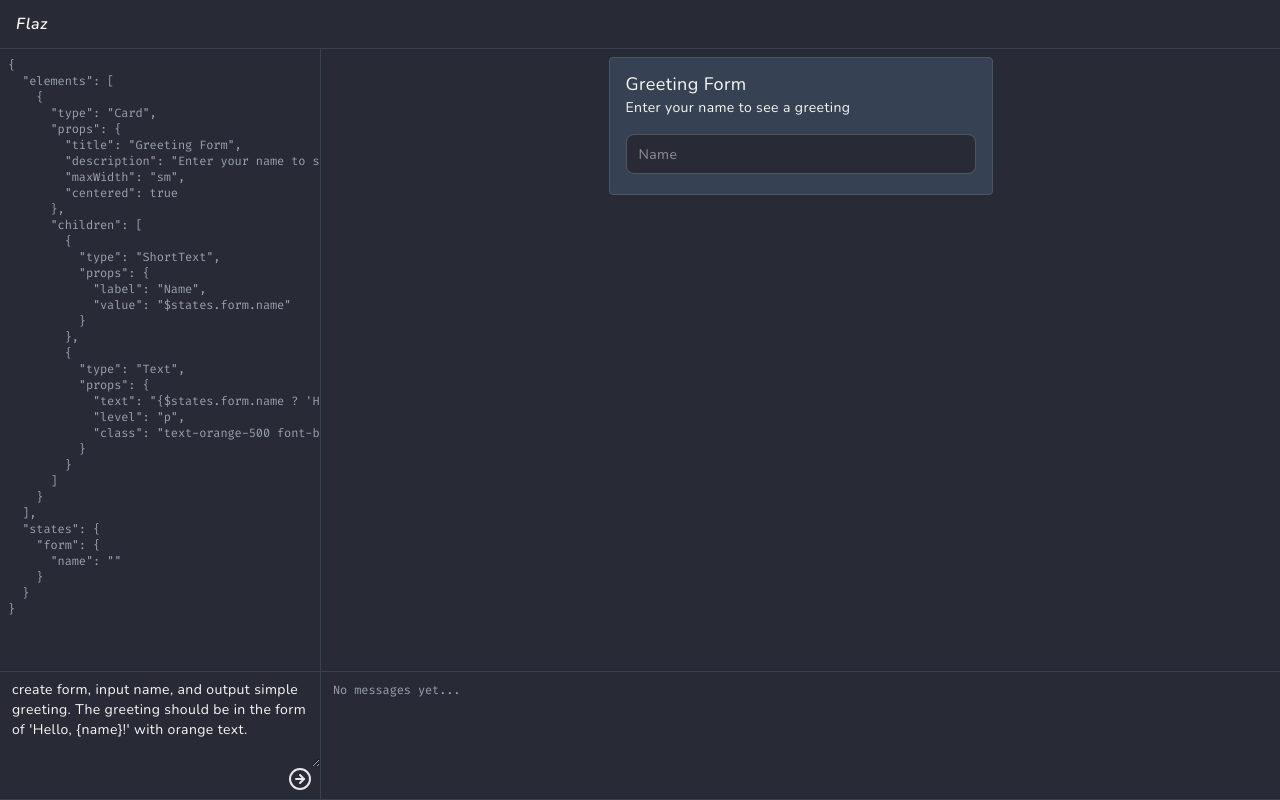
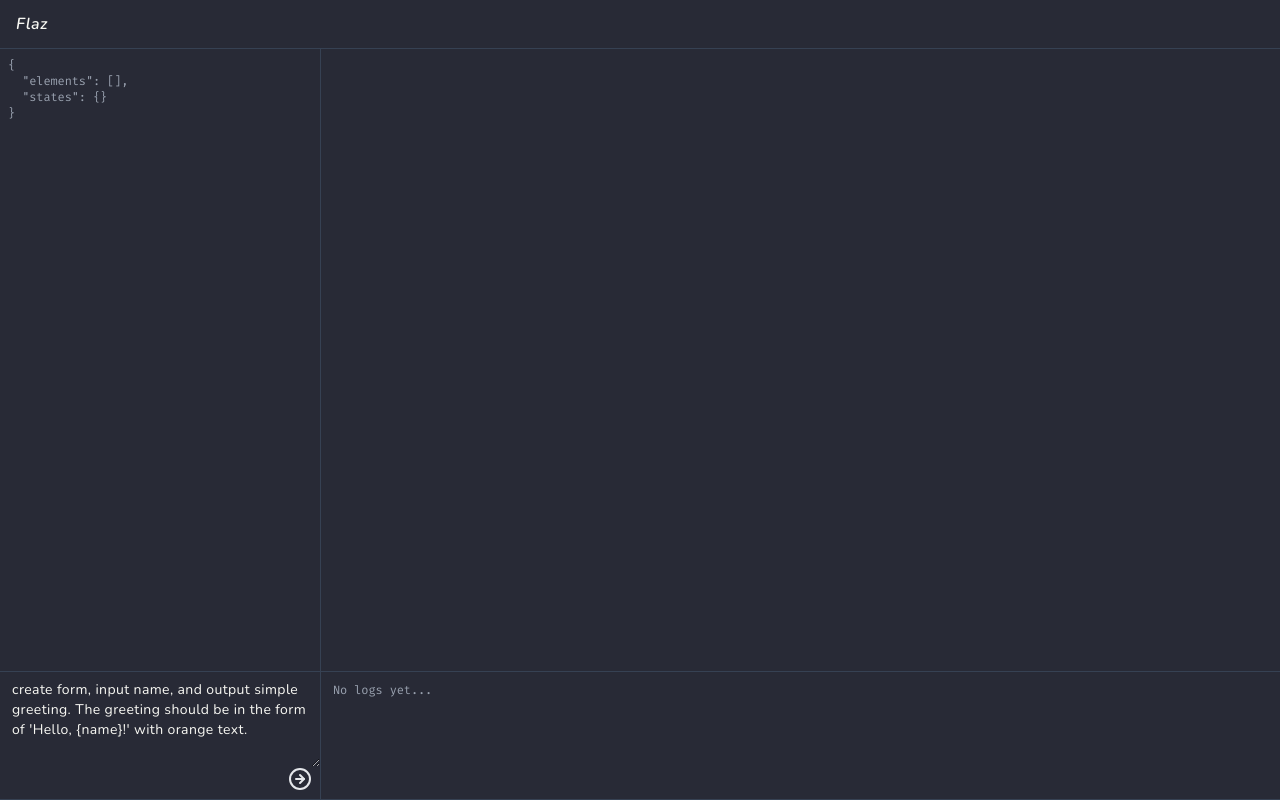
Before and after one commit to adwidianjaya/flaz-sveltekit, a SvelteKit app: page / in a window 1280 px wide. Built offline with nearby package versions, Linux system fonts and the light colour scheme.

Commit message:
fix convertDefinitionToRenderSchema return empty object

```diff
--- a/package.json
+++ b/package.json
@@ -25,6 +25,7 @@
 		"vite": "^7.3.1"
 	},
 	"dependencies": {
+		"@toon-format/toon": "^2.1.0",
 		"daisyui": "^5.5.18",
 		"dayjs": "^1.11.19",
 		"lucide-svelte": "^0.564.0",
--- a/src/lib/json-render/reactive-props.svelte.js
+++ b/src/lib/json-render/reactive-props.svelte.js
@@ -59,7 +59,7 @@ export function createReactiveProps(
         }
 
         // If bound, update the page state.
-        console.log("...set", newValue, bindingPath);
+        // console.log("...set", newValue, bindingPath);
         set(states || {}, bindingPath, newValue);
       },
       enumerable: true,
--- a/src/lib/json-render/utilities.js
+++ b/src/lib/json-render/utilities.js
@@ -14,7 +14,9 @@ export const updateDefinitionByOperationString = ({
 }) => {
   let operation = null;
   try {
-    operation = JSON.parse(operationString);
+    operation = JSON.parse(
+      operationString.split(`"\"`).join(`"`).split(`\""`).join(`"`),
+    );
   } catch (err) {
     console.warn(
       "...error parsing operationString",
@@ -48,23 +50,27 @@ export const updateDefinitionByOperationString = ({
       }
     }
   } else if (operation.path.startsWith("$elements")) {
-    if (operation.op === "remove") {
-      delete definition.elements[operation.path.split("$elements.").join("")];
-    } else if (operation.op === "replace") {
-      definition.elements[operation.path.split("$elements.").join("")] =
-        operation.value;
-    } else if (operation.op === "add") {
-      const elementId = operation.path.split("$elements.").join("");
-      definition.elements[elementId] = operation.value;
+    const path = operation.path.split("$elements.").join("");
+    if (path === "$elements") {
+      definition.elements = {};
+    } else {
+      if (operation.op === "remove") {
+        delete definition.elements[path];
+      } else if (operation.op === "replace") {
+        set(definition.elements, path, operation.value);
+      } else if (operation.op === "add") {
+        const elementId = path;
+        definition.elements[elementId] = operation.value;
+      }
     }
   } else if (operation.path.startsWith("$root")) {
-    definition.root = operation.value;
+    definition.root = operation.value || "";
   }
 
   return definition;
 };
 
-const convertChildToRenderStructure = ({ element, definition }) => {
+const convertChildToRenderSchema = ({ element, definition }) => {
   if (!element) return null;
 
   let renderStructure = JSON.parse(JSON.stringify(element));
@@ -72,7 +78,7 @@ const convertChildToRenderStructure = ({ element, definition }) => {
   if (renderStructure.children?.length > 0) {
     renderStructure.children = renderStructure.children
       .map(childId => {
-        return convertChildToRenderStructure({
+        return convertChildToRenderSchema({
           element: definition.elements[childId],
           definition,
         });
@@ -88,12 +94,15 @@ export const convertDefinitionToRenderSchema = ({
   initialStates = {},
 }) => {
   if (!definition.root || !definition.elements[definition.root]) {
-    return {};
+    return {
+      elements: [],
+      states: {},
+    };
   }
 
-  let render = {
+  let schema = {
     elements: [
-      convertChildToRenderStructure({
+      convertChildToRenderSchema({
         element: definition.elements[definition.root],
         definition,
       }),
@@ -101,5 +110,6 @@ export const convertDefinitionToRenderSchema = ({
     states: merge(JSON.parse(JSON.stringify(definition.states)), initialStates),
   };
 
-  return render;
+  // console.log("...schema", schema);
+  return schema;
 };
--- a/src/routes/+page.svelte
+++ b/src/routes/+page.svelte
@@ -10,56 +10,98 @@
 
   let prompt = $state(
     "create form, input name, and output simple greeting. The greeting should be in the form of 'Hello, {name}!' with orange text.",
+    // "change to Bahasa Indonesia",
   );
   // $inspect("...prompt", prompt);
   let definition = $state(initDefinition());
+  // let definition = $state({
+  //   root: "login-container",
+  //   states: {
+  //     form: {
+  //       name: "",
+  //     },
+  //   },
+  //   elements: {
+  //     "login-container": {
+  //       type: "Card",
+  //       props: {
+  //         title: "Greeting Form",
+  //         description: "Enter your name to see a greeting",
+  //         maxWidth: "sm",
+  //         centered: true,
+  //       },
+  //       children: ["name-input", "greeting-text"],
+  //     },
+  //     "name-input": {
+  //       type: "ShortText",
+  //       props: {
+  //         label: "Name",
+  //         placeholder: "Enter your name",
+  //         value: "$states.form.name",
+  //       },
+  //     },
+  //     "greeting-text": {
+  //       type: "Text",
+  //       props: {
+  //         text: "{$states.form.name ? 'Hello, ' + $states.form.name + '!' : ''}",
+  //         level: "p",
+  //         class: "text-orange-500 font-bold",
+  //       },
+  //     },
+  //   },
+  // });
   // $inspect("...definition", definition);
+  let schema = $state({
+    elements: [],
+    states: {},
+  });
   // let schema = $state({
-  //   elements: [],
-  //   states: {},
+  //   elements: [
+  //     {
+  //       type: "Card",
+  //       props: {
+  //         title: "Greeting Form",
+  //         description: "Enter your name to see a greeting",
+  //         maxWidth: "sm",
+  //         centered: true,
+  //       },
+  //       children: [
+  //         {
+  //           type: "ShortText",
+  //           props: {
+  //             label: "Name",
+  //             value: "$states.form.name",
+  //           },
+  //         },
+  //         {
+  //           type: "Text",
+  //           props: {
+  //             text: "{$states.form.name ? 'Hello, ' + $states.form.name + '!' : ''}",
+  //             level: "p",
+  //             class: "text-orange-500 font-bold",
+  //           },
+  //         },
+  //       ],
+  //     },
+  //   ],
+  //   states: {
+  //     form: {
+  //       name: "",
+  //     },
+  //   },
   // });
-  let schema = $state({
-    elements: [
-      {
-        type: "Card",
-        props: {
-          title: "Greeting Form",
-          description: "Enter your name to see a greeting",
-          maxWidth: "sm",
-          centered: true,
-        },
-        children: [
-          {
-            type: "ShortText",
-            props: {
-              label: "Name",
-              value: "$states.form.name",
-            },
-          },
-          {
-            type: "Text",
-            props: {
-              text: "{$states.form.name ? 'Hello, ' + $states.form.name + '!' : ''}",
-              level: "p",
-              class: "text-orange-500 font-bold",
-            },
-          },
-        ],
-      },
-    ],
-    states: {
-      form: {
-        name: "",
-      },
-    },
-  });
   const schemaStringified = $derived(JSON.stringify(schema, null, 2));
   // $inspect("...schema", schema);
-  let messages = $state([]);
-  // $inspect("...messages", messages);
+  let logs = $state([]);
+  // $inspect("...logs", logs);
 
   const sendPrompt = async () => {
-    let body = JSON.stringify({ prompt });
+    let body = JSON.stringify({
+      prompt,
+      context: {
+        ...definition,
+      },
+    });
     prompt = "";
     const response = await fetch("/api/chat", {
       method: "POST",
@@ -77,7 +119,7 @@
       const { value, done } = await reader.read();
       // console.log({ value, done });
       if (done) {
-        messages.push(lastLine);
+        logs.push(lastLine);
         break;
       }
 
@@ -87,7 +129,7 @@
         lastLine += line;
 
         if (index < lines.length - 1) {
-          messages.push(String(lastLine).trim());
+          logs.push(String(lastLine).trim());
 
           updateDefinitionByOperationString({
             operationString: lastLine,
@@ -169,7 +211,7 @@
         <Renderer bind:states={schema.states} elements={schema.elements} />
       </div>
 
-      <LogViewer {messages} />
+      <LogViewer {logs} />
     </div>
   </div>
 </div>
--- a/src/routes/LogViewer.svelte
+++ b/src/routes/LogViewer.svelte
@@ -1,9 +1,9 @@
 <script>
-  const { messages = [] } = $props();
+  const { logs = [] } = $props();
 
   let logOutput = $state(null);
   $effect(() => {
-    if (!messages.length) {
+    if (!logs.length) {
       return;
     }
 
@@ -20,16 +20,16 @@
   bind:this={logOutput}
   class={[
     "h-32 flex-none border-t border-gray-700 px-3 py-2 overflow-y-scroll font-mono text-xs",
-    messages.length > 0
+    logs.length > 0
       ? "text-gray-400 hover:text-gray-300 transition duration-100"
       : "text-gray-400",
   ]}>
-  {#each messages as message}
+  {#each logs as logMessage}
     <div
       class="hover:bg-gray-700 hover:text-white rounded-sm py-0.5 px-1 -mx-1 shadow">
-      {message}
+      {logMessage}
     </div>
   {:else}
-    <div class="py-0.5 px-1 -mx-1">No messages yet...</div>
+    <div class="py-0.5 px-1 -mx-1">No logs yet...</div>
   {/each}
 </div>
```
Also changed, not shown: src/lib/json-render/route.js, 1 other file (tests, documents, lock files or other folders).
